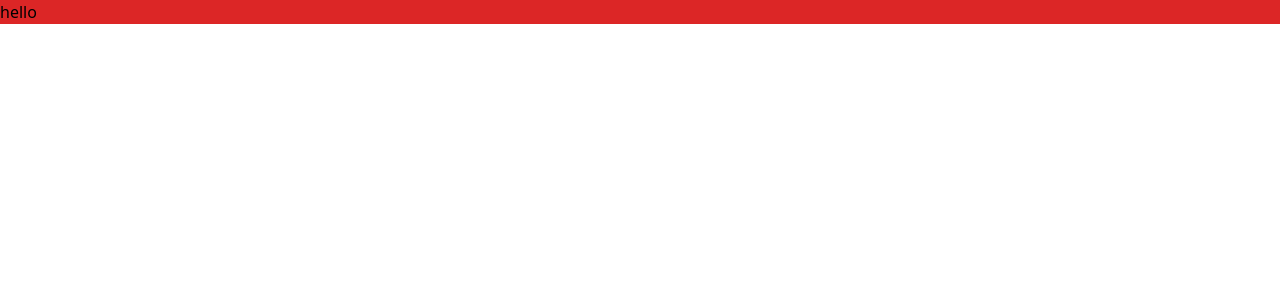
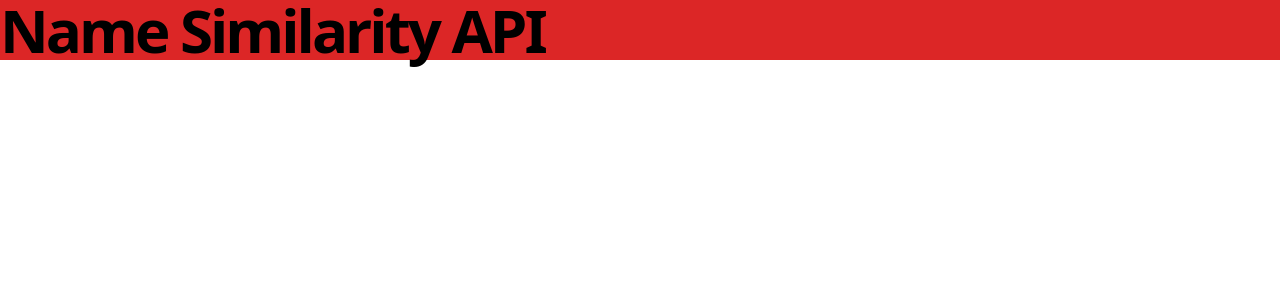
Before and after one commit to javascript-shinobis/name-similarity-api, a Next.js app: page / in a window 1280 px wide. Shown: the top 300 px of the page. Built offline with nearby package versions, Linux system fonts and the light colour scheme.

Commit message:
feat: Added a reusable Heading Component

```diff
--- /dev/null
+++ b/src/app/components/LargeHeading/index.tsx
@@ -0,0 +1,35 @@
+import { cva, VariantProps } from "class-variance-authority";
+import { cn } from "@/lib/utils";
+import { forwardRef, HTMLAttributes } from "react";
+
+const headingVariants = cva(
+  "text-black dark:text-white text-center lg:text-left font-extrabold leading-tight tracking-tighter",
+  {
+    variants: {
+      size: {
+        default: "text-4xl md:text-5xl lg:text-6xl",
+        lg: "text-5xl md:text-6xl lg:text-7xl",
+        sm: "text-2xl md:text-3xl lg:text-4xl",
+      },
+    },
+    defaultVariants: {
+      size: "default",
+    },
+  }
+);
+
+interface HeadingProps
+extends HTMLAttributes<HTMLHeadingElement>,
+VariantProps<typeof headingVariants> {}
+
+const Heading = forwardRef<HTMLHeadingElement, HeadingProps>(
+  ({className, size, children, ...props}, ref) => (
+    <h1 ref={ref} {...props} className={cn(headingVariants({size, className}))}>{children}</h1>
+  )
+)
+
+Heading.displayName = `Heading`
+
+
+
+export default Heading
--- a/src/app/page.tsx
+++ b/src/app/page.tsx
@@ -1,11 +1,15 @@
 import { Inter } from 'next/font/google'
+import Heading from './components/LargeHeading'
 
 const inter = Inter({ subsets: ['latin'] })
 
 export default function Home() {
   return (
     <main className="bg-red-600">
-      hello
+      {/* Only For Checking it, will be removed later  */}
+      <Heading>
+        Name Similarity API
+      </Heading>
     </main>
   )
 }
```
